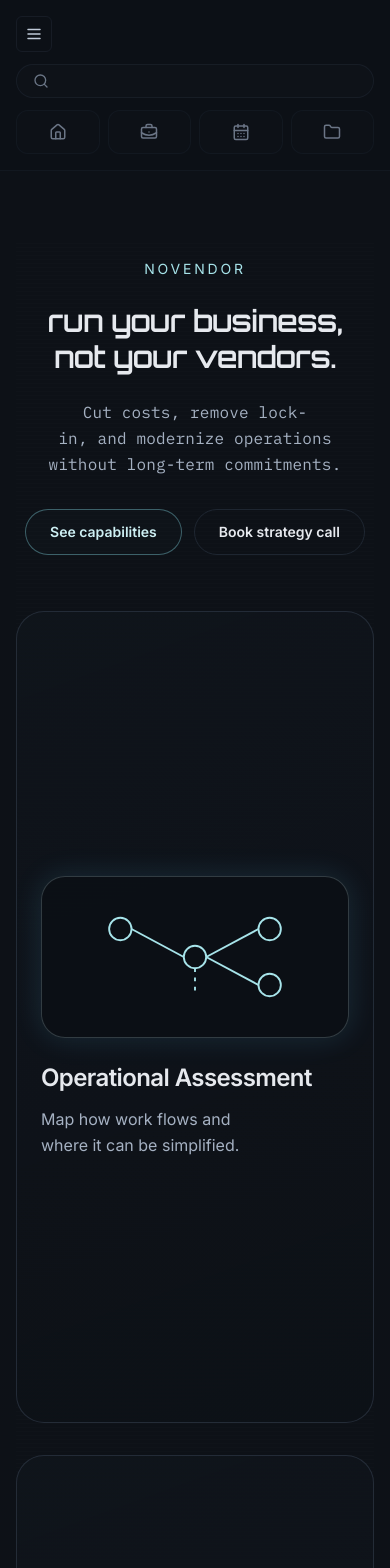
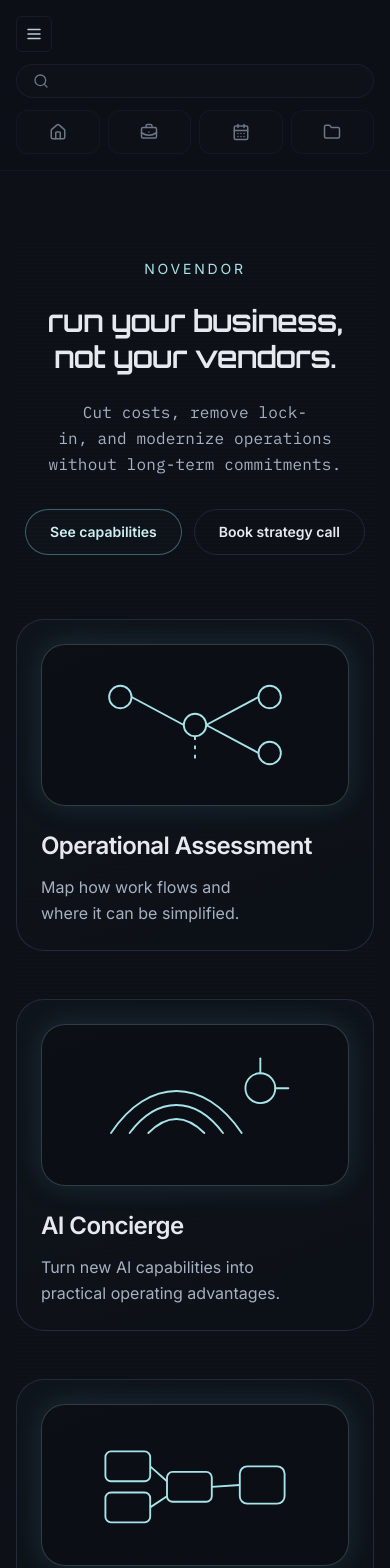
Before and after one commit to paulmalmquist/Consulting_site, a Next.js app: page / in a window 390 px wide. Shown: the top 1568 px of the page. Built offline with nearby package versions, Linux system fonts and the light colour scheme.

Commit message:
Adjust mobile capability panel sizing

```diff
--- a/app/globals.css
+++ b/app/globals.css
@@ -92,12 +92,13 @@ h3 {
 }
 
 .nv-snap-panel {
-  min-height: 100svh;
+  /* Mobile: allow panels to size to content so cards don't feel oversized. */
+  min-height: auto;
   display: flex;
   align-items: stretch;
   scroll-snap-align: start;
   scroll-snap-stop: always;
-  padding-block: 1rem;
+  padding-block: 1.5rem;
 }
 
 .nv-panel-shell {
@@ -105,7 +106,8 @@ h3 {
   display: grid;
   gap: 1.5rem;
   grid-template-columns: 1fr;
-  align-content: center;
+  /* Mobile: keep content anchored to the top to avoid tall empty space. */
+  align-content: start;
   border: 1px solid rgb(var(--nv-border) / 0.75);
   border-radius: 1.75rem;
   background: linear-gradient(160deg, rgb(var(--nv-surface) / 0.88), rgb(var(--nv-bg) / 0.94));
@@ -118,6 +120,18 @@ h3 {
 .nv-panel-shell--visible {
   opacity: 1;
   transform: translateY(0);
+}
+
+@media (min-width: 768px) {
+  /* Desktop: restore full-screen snap panels for the scroll narrative. */
+  .nv-snap-panel {
+    min-height: 100svh;
+    padding-block: 1rem;
+  }
+
+  .nv-panel-shell {
+    align-content: center;
+  }
 }
 
 @media (min-width: 1024px) {
```
